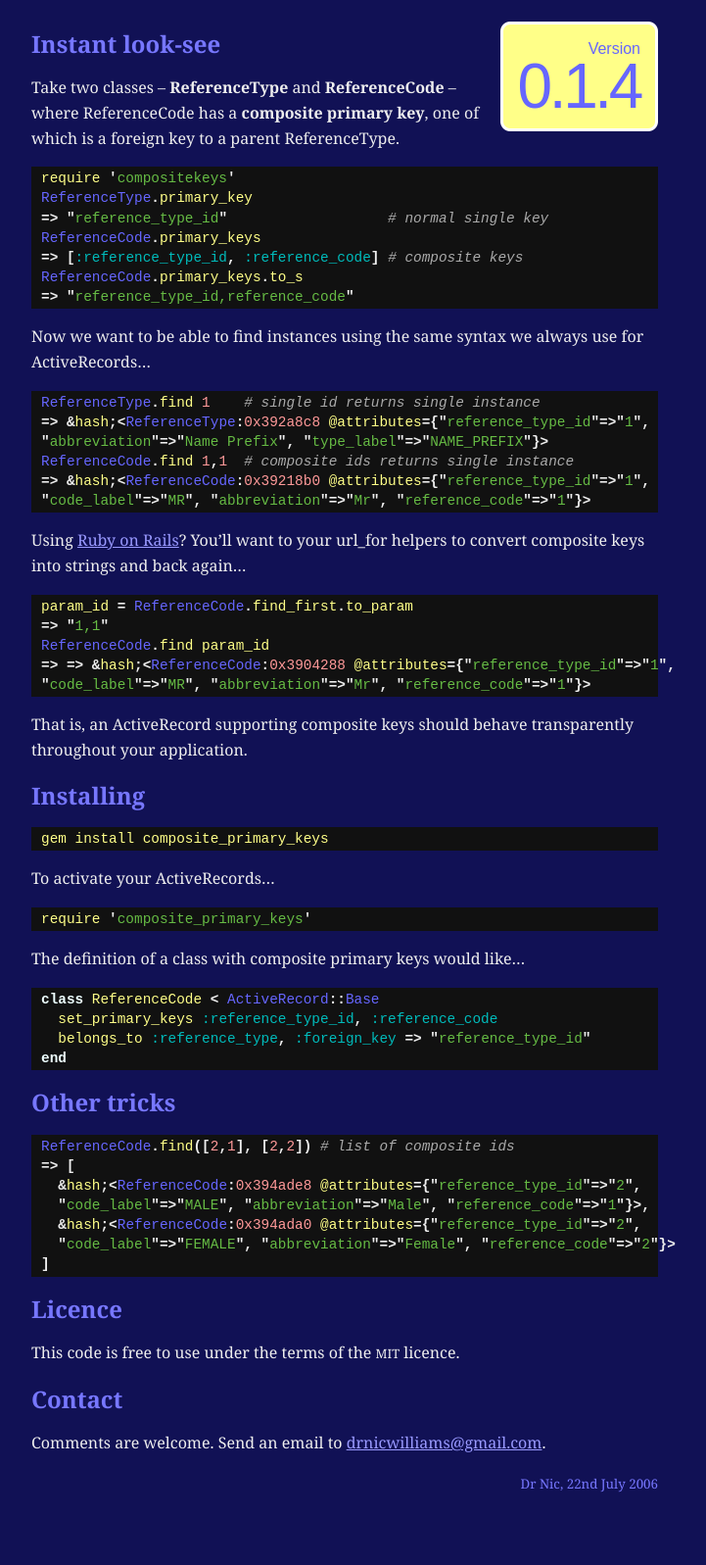
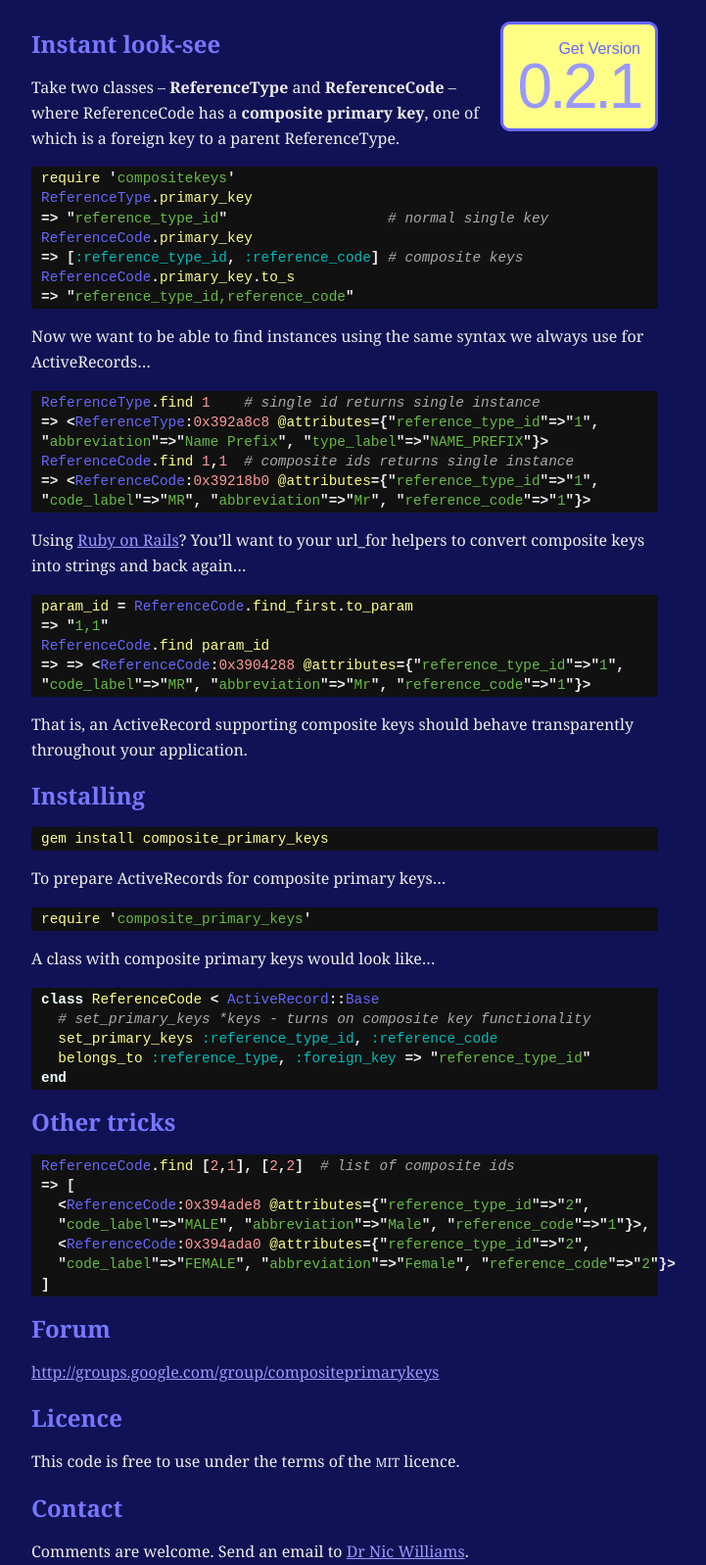
Before and after one commit to composite-primary-keys/composite_primary_keys, a plain HTML site: page website/index.html in a window 1280 px wide. Shown: the part 241-1838 px from the top of the page at 98% size, without its empty margins (288-1009 px from the left). Before the commit the page ends 1782 px from the top, so only its background shows below. Drawn offline with Linux system fonts and the light colour scheme.

Commit message:
Added download links to website
git-svn-id: svn+ssh://rubyforge.org/var/svn/compositekeys/trunk@10 c9d88e0a-f118-0410-93d6-eb14a717986d

```diff
--- a/website/index.html
+++ b/website/index.html
@@ -31,9 +31,9 @@
 <div id="main">
 
     <h1>compositekeys &#8211; ActiveRecord Composite Primary Keys</h1>
-    <div id="version">
-      Version
-      <span class="numbers">0.1.4</span>
+    <div id="version" class="clickable" onclick='document.location = "http://rubyforge.org/compositekeys"; return false'>
+      Get Version
+      <a href="http://rubyforge.org/compositekeys" class="numbers">0.2.1</a>
     </div>
     <h2>Instant look-see</h2>
 
@@ -45,9 +45,9 @@ has a <strong>composite primary key</strong>, one of which is a foreign key to a
 	<p><pre class="syntax"><span class="ident">require</span> <span class="punct">'</span><span class="string">compositekeys</span><span class="punct">'</span>
 <span class="constant">ReferenceType</span><span class="punct">.</span><span class="ident">primary_key</span>
 <span class="punct">=&gt;</span> <span class="punct">&quot;</span><span class="string">reference_type_id</span><span class="punct">&quot;</span>                   <span class="comment"># normal single key</span>
-<span class="constant">ReferenceCode</span><span class="punct">.</span><span class="ident">primary_keys</span>
+<span class="constant">ReferenceCode</span><span class="punct">.</span><span class="ident">primary_key</span>
 <span class="punct">=&gt;</span> <span class="punct">[</span><span class="symbol">:reference_type_id</span><span class="punct">,</span> <span class="symbol">:reference_code</span><span class="punct">]</span> <span class="comment"># composite keys</span>
-<span class="constant">ReferenceCode</span><span class="punct">.</span><span class="ident">primary_keys</span><span class="punct">.</span><span class="ident">to_s</span>
+<span class="constant">ReferenceCode</span><span class="punct">.</span><span class="ident">primary_key</span><span class="punct">.</span><span class="ident">to_s</span>
 <span class="punct">=&gt;</span> <span class="punct">&quot;</span><span class="string">reference_type_id,reference_code</span><span class="punct">&quot;</span></pre></p>
 
 
@@ -55,10 +55,10 @@ has a <strong>composite primary key</strong>, one of which is a foreign key to a
 
 
 	<p><pre class="syntax"><span class="constant">ReferenceType</span><span class="punct">.</span><span class="ident">find</span> <span class="number">1</span>    <span class="comment"># single id returns single instance</span>
-<span class="punct">=&gt;</span> <span class="punct">&amp;</span><span class="ident">hash</span><span class="punct">;&lt;</span><span class="constant">ReferenceType</span><span class="punct">:</span><span class="number">0x392a8c8</span> <span class="attribute">@attributes</span><span class="punct">={&quot;</span><span class="string">reference_type_id</span><span class="punct">&quot;=&gt;&quot;</span><span class="string">1</span><span class="punct">&quot;,</span>
+<span class="punct">=&gt;</span> <span class="punct">&lt;</span><span class="constant">ReferenceType</span><span class="punct">:</span><span class="number">0x392a8c8</span> <span class="attribute">@attributes</span><span class="punct">={&quot;</span><span class="string">reference_type_id</span><span class="punct">&quot;=&gt;&quot;</span><span class="string">1</span><span class="punct">&quot;,</span>
 <span class="punct">&quot;</span><span class="string">abbreviation</span><span class="punct">&quot;=&gt;&quot;</span><span class="string">Name Prefix</span><span class="punct">&quot;,</span> <span class="punct">&quot;</span><span class="string">type_label</span><span class="punct">&quot;=&gt;&quot;</span><span class="string">NAME_PREFIX</span><span class="punct">&quot;}&gt;</span>
 <span class="constant">ReferenceCode</span><span class="punct">.</span><span class="ident">find</span> <span class="number">1</span><span class="punct">,</span><span class="number">1</span>  <span class="comment"># composite ids returns single instance</span>
-<span class="punct">=&gt;</span> <span class="punct">&amp;</span><span class="ident">hash</span><span class="punct">;&lt;</span><span class="constant">ReferenceCode</span><span class="punct">:</span><span class="number">0x39218b0</span> <span class="attribute">@attributes</span><span class="punct">={&quot;</span><span class="string">reference_type_id</span><span class="punct">&quot;=&gt;&quot;</span><span class="string">1</span><span class="punct">&quot;,</span>
+<span class="punct">=&gt;</span> <span class="punct">&lt;</span><span class="constant">ReferenceCode</span><span class="punct">:</span><span class="number">0x39218b0</span> <span class="attribute">@attributes</span><span class="punct">={&quot;</span><span class="string">reference_type_id</span><span class="punct">&quot;=&gt;&quot;</span><span class="string">1</span><span class="punct">&quot;,</span>
 <span class="punct">&quot;</span><span class="string">code_label</span><span class="punct">&quot;=&gt;&quot;</span><span class="string">MR</span><span class="punct">&quot;,</span> <span class="punct">&quot;</span><span class="string">abbreviation</span><span class="punct">&quot;=&gt;&quot;</span><span class="string">Mr</span><span class="punct">&quot;,</span> <span class="punct">&quot;</span><span class="string">reference_code</span><span class="punct">&quot;=&gt;&quot;</span><span class="string">1</span><span class="punct">&quot;}&gt;</span></pre></p>
 
 
@@ -69,7 +69,7 @@ to convert composite keys into strings and back again&#8230;</p>
 	<p><pre class="syntax"><span class="ident">param_id</span> <span class="punct">=</span> <span class="constant">ReferenceCode</span><span class="punct">.</span><span class="ident">find_first</span><span class="punct">.</span><span class="ident">to_param</span>
 <span class="punct">=&gt;</span> <span class="punct">&quot;</span><span class="string">1,1</span><span class="punct">&quot;</span>
 <span class="constant">ReferenceCode</span><span class="punct">.</span><span class="ident">find</span> <span class="ident">param_id</span>
-<span class="punct">=&gt;</span> <span class="punct">=&gt;</span> <span class="punct">&amp;</span><span class="ident">hash</span><span class="punct">;&lt;</span><span class="constant">ReferenceCode</span><span class="punct">:</span><span class="number">0x3904288</span> <span class="attribute">@attributes</span><span class="punct">={&quot;</span><span class="string">reference_type_id</span><span class="punct">&quot;=&gt;&quot;</span><span class="string">1</span><span class="punct">&quot;,</span>
+<span class="punct">=&gt;</span> <span class="punct">=&gt;</span> <span class="punct">&lt;</span><span class="constant">ReferenceCode</span><span class="punct">:</span><span class="number">0x3904288</span> <span class="attribute">@attributes</span><span class="punct">={&quot;</span><span class="string">reference_type_id</span><span class="punct">&quot;=&gt;&quot;</span><span class="string">1</span><span class="punct">&quot;,</span>
 <span class="punct">&quot;</span><span class="string">code_label</span><span class="punct">&quot;=&gt;&quot;</span><span class="string">MR</span><span class="punct">&quot;,</span> <span class="punct">&quot;</span><span class="string">abbreviation</span><span class="punct">&quot;=&gt;&quot;</span><span class="string">Mr</span><span class="punct">&quot;,</span> <span class="punct">&quot;</span><span class="string">reference_code</span><span class="punct">&quot;=&gt;&quot;</span><span class="string">1</span><span class="punct">&quot;}&gt;</span></pre></p>
 
 
@@ -83,16 +83,17 @@ throughout your application.</p>
 	<p><pre class="syntax"><span class="ident">gem</span> <span class="ident">install</span> <span class="ident">composite_primary_keys</span></pre></p>
 
 
-	<p>To activate your ActiveRecords&#8230;</p>
+	<p>To prepare ActiveRecords for composite primary keys&#8230;</p>
 
 
 	<p><pre class="syntax"><span class="ident">require</span> <span class="punct">'</span><span class="string">composite_primary_keys</span><span class="punct">'</span></pre></p>
 
 
-	<p>The definition of a class with composite primary keys would like&#8230;</p>
+	<p>A class with composite primary keys would look like&#8230;</p>
 
 
 	<p><pre class="syntax"><span class="keyword">class </span><span class="class">ReferenceCode</span> <span class="punct">&lt;</span> <span class="constant">ActiveRecord</span><span class="punct">::</span><span class="constant">Base</span>
+  <span class="comment"># set_primary_keys *keys - turns on composite key functionality</span>
   <span class="ident">set_primary_keys</span> <span class="symbol">:reference_type_id</span><span class="punct">,</span> <span class="symbol">:reference_code</span>
   <span class="ident">belongs_to</span> <span class="symbol">:reference_type</span><span class="punct">,</span> <span class="symbol">:foreign_key</span> <span class="punct">=&gt;</span> <span class="punct">&quot;</span><span class="string">reference_type_id</span><span class="punct">&quot;</span>
 <span class="keyword">end</span></pre></p>
@@ -101,13 +102,21 @@ throughout your application.</p>
 	<h2>Other tricks</h2>
 
 
-<pre class="syntax"><span class="constant">ReferenceCode</span><span class="punct">.</span><span class="ident">find</span><span class="punct">([</span><span class="number">2</span><span class="punct">,</span><span class="number">1</span><span class="punct">],</span> <span class="punct">[</span><span class="number">2</span><span class="punct">,</span><span class="number">2</span><span class="punct">])</span> <span class="comment"># list of composite ids</span>
+	<p><pre class="syntax"><span class="constant">ReferenceCode</span><span class="punct">.</span><span class="ident">find</span> <span class="punct">[</span><span class="number">2</span><span class="punct">,</span><span class="number">1</span><span class="punct">],</span> <span class="punct">[</span><span class="number">2</span><span class="punct">,</span><span class="number">2</span><span class="punct">]</span>  <span class="comment"># list of composite ids</span>
 <span class="punct">=&gt;</span> <span class="punct">[</span>
-  <span class="punct">&amp;</span><span class="ident">hash</span><span class="punct">;&lt;</span><span class="constant">ReferenceCode</span><span class="punct">:</span><span class="number">0x394ade8</span> <span class="attribute">@attributes</span><span class="punct">={&quot;</span><span class="string">reference_type_id</span><span class="punct">&quot;=&gt;&quot;</span><span class="string">2</span><span class="punct">&quot;,</span>
+  <span class="punct">&lt;</span><span class="constant">ReferenceCode</span><span class="punct">:</span><span class="number">0x394ade8</span> <span class="attribute">@attributes</span><span class="punct">={&quot;</span><span class="string">reference_type_id</span><span class="punct">&quot;=&gt;&quot;</span><span class="string">2</span><span class="punct">&quot;,</span>
   <span class="punct">&quot;</span><span class="string">code_label</span><span class="punct">&quot;=&gt;&quot;</span><span class="string">MALE</span><span class="punct">&quot;,</span> <span class="punct">&quot;</span><span class="string">abbreviation</span><span class="punct">&quot;=&gt;&quot;</span><span class="string">Male</span><span class="punct">&quot;,</span> <span class="punct">&quot;</span><span class="string">reference_code</span><span class="punct">&quot;=&gt;&quot;</span><span class="string">1</span><span class="punct">&quot;}&gt;,</span>
-  <span class="punct">&amp;</span><span class="ident">hash</span><span class="punct">;&lt;</span><span class="constant">ReferenceCode</span><span class="punct">:</span><span class="number">0x394ada0</span> <span class="attribute">@attributes</span><span class="punct">={&quot;</span><span class="string">reference_type_id</span><span class="punct">&quot;=&gt;&quot;</span><span class="string">2</span><span class="punct">&quot;,</span>
+  <span class="punct">&lt;</span><span class="constant">ReferenceCode</span><span class="punct">:</span><span class="number">0x394ada0</span> <span class="attribute">@attributes</span><span class="punct">={&quot;</span><span class="string">reference_type_id</span><span class="punct">&quot;=&gt;&quot;</span><span class="string">2</span><span class="punct">&quot;,</span>
   <span class="punct">&quot;</span><span class="string">code_label</span><span class="punct">&quot;=&gt;&quot;</span><span class="string">FEMALE</span><span class="punct">&quot;,</span> <span class="punct">&quot;</span><span class="string">abbreviation</span><span class="punct">&quot;=&gt;&quot;</span><span class="string">Female</span><span class="punct">&quot;,</span> <span class="punct">&quot;</span><span class="string">reference_code</span><span class="punct">&quot;=&gt;&quot;</span><span class="string">2</span><span class="punct">&quot;}&gt;</span>
-<span class="punct">]</span></pre>
+<span class="punct">]</span></pre></p>
+
+
+	<h2>Forum</h2>
+
+
+	<p><a href="http://groups.google.com/group/compositeprimarykeys">http://groups.google.com/group/compositeprimarykeys</a></p>
+
+
 	<h2>Licence</h2>
 
 
@@ -117,9 +126,10 @@ throughout your application.</p>
 	<h2>Contact</h2>
 
 
-	<p>Comments are welcome. Send an email to <a href="mailto:drnicwilliams@gmail.com">drnicwilliams@gmail.com</a>.</p>
+	<p>Comments are welcome. Send an email to <a href="mailto:drnicwilliams@gmail.com">Dr Nic Williams</a>.</p>
     <p class="coda">
-      Dr Nic, 22nd July 2006
+      <a href="mailto:drnicwilliams@gmail.com">Dr Nic</a>, 23rd July 2006<br>
+      Theme extended from <a href="http://rb2js.rubyforge.org/">Paul Battley</a>
     </p>
 </div>
 </body>
--- a/website/stylesheets/screen.css
+++ b/website/stylesheets/screen.css
@@ -75,7 +75,7 @@ pre, code {
   color: #66f;
   padding: 15px 20px 10px 20px;
   margin: 0 auto;
-  border: 3px solid #ffffff;
+  border: 3px solid #66f;
 }
 
 #version .numbers {
@@ -84,3 +84,12 @@ pre, code {
   line-height: 0.8em;
   letter-spacing: -0.1ex;
 }
+
+#version a {
+  text-decoration: none;
+}
+
+.clickable {
+	cursor:	pointer;
+	cursor:	hand;
+}
```
Also changed, not shown: website/index.txt, 2 other files.
